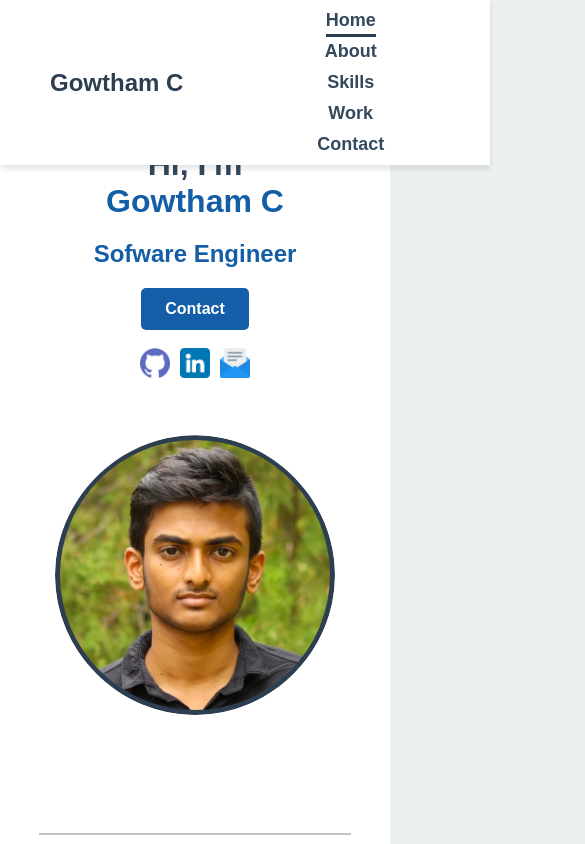
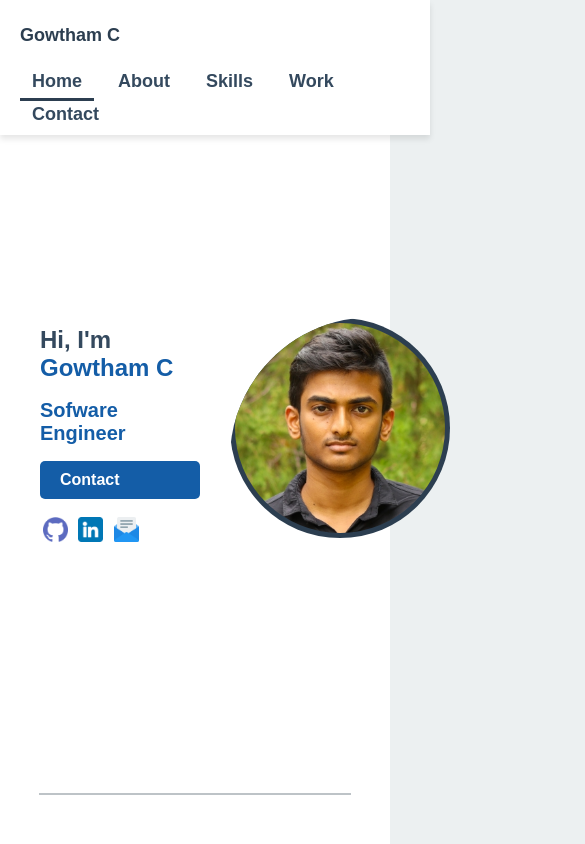
Before and after one commit to GowthamfromIndia/Gowtham_portfolio, a plain HTML site: page index.html in a window 390 px wide. Shown: the top 844 px of the page, 585 px wide, since content can reach past the window. Drawn offline with Linux system fonts and the light colour scheme.

Commit message:
Fixed index.html issue and updated Style.css

```diff
--- a/css/Style.css
+++ b/css/Style.css
@@ -101,7 +101,7 @@ nav ul li a:hover {
     text-align: center;
     padding: 80px 50px;
     position: relative;
-    background:white;
+    background: white;
 }
 
 /* Separator Line */
@@ -118,14 +118,12 @@ nav ul li a:hover {
 
 .section h2 {
     color: #145da7;
-
 }
 
 /* Remove the separator for the last section */
 .section:last-of-type::after {
     display: none;
 }
-
 
 /* Home Section */
 .home-container {
@@ -168,6 +166,7 @@ nav ul li a:hover {
     font-weight: bold;
     border-radius: 5px;
     transition: all 0.3s ease;
+    min-width: 120px;
 }
 
 /* Hover Effect for Button */
@@ -224,30 +223,7 @@ nav ul li a:hover {
     transform: scale(1.2);
 }
 
-/* Responsive Design */
-@media (max-width: 768px) {
-    .home-container {
-        flex-direction: column;
-        text-align: center;
-    }
-
-    .image {
-        margin-top: 20px;
-    }
-
-    /* Adjust nav for mobile */
-    nav ul {
-        flex-direction: column;
-        align-items: center;
-        gap: 10px;
-    }
-
-    /* Adjust logo position for small screens */
-    .logo {
-        margin-left: 0;
-    }
-}
-
+/* Skills Section */
 .skills-container {
     display: grid;
     grid-template-columns: repeat(auto-fit, minmax(250px, 1fr));
@@ -343,9 +319,10 @@ nav ul li a:hover {
     margin: 20px 0;
 }
 
+/* About Section */
 #about {
-    margin: 0 auto; /* Centers the section */
-    text-align: center; /* Centers the text */
+    margin: 0 auto;
+    text-align: center;
     line-height: 1.6;
 }
 
@@ -356,8 +333,7 @@ nav ul li a:hover {
     font-size: 18px;
 }
 
-
-
+/* Contact Section */
 #contact-form {
     display: flex;
     flex-direction: column;
@@ -402,6 +378,128 @@ nav ul li a:hover {
     font-weight: bold;
 }
 
-#one{
+#one {
     font-size: 18px;
 }
+
+/* Mobile Compatibility */
+@media (max-width: 768px) {
+    /* Improved Mobile Header */
+    header {
+        padding: 10px 20px;
+        flex-direction: column;
+        align-items: flex-start;
+    }
+
+    nav {
+        margin-left: 0;
+        width: 100%;
+        justify-content: flex-start;
+    }
+
+    nav ul {
+        flex-wrap: wrap;
+        gap: 15px;
+    }
+
+    /* Mobile Home Section */
+    .home-container {
+        padding: 20px;
+        margin-top: 60px;
+    }
+
+    .content h1 {
+        font-size: 28px;
+    }
+
+    .profile-bg {
+        width: 220px;
+        height: 220px;
+    }
+
+    .profile-bg img {
+        width: 210px;
+        height: 210px;
+    }
+
+    /* Mobile Skills Grid */
+    .skills-container {
+        grid-template-columns: 1fr;
+        padding: 0 15px;
+    }
+
+    /* Mobile Projects */
+    .projects-vertical {
+        padding: 0 15px;
+    }
+
+    .project h3 {
+        font-size: 22px;
+    }
+
+    .project p {
+        font-size: 16px;
+    }
+
+    /* Mobile Contact Form */
+    #contact-form {
+        width: 90%;
+    }
+
+    /* Touch-friendly Links */
+    .nav-link {
+        padding: 8px 12px;
+    }
+
+    /* Mobile Menu Spacing */
+    nav ul {
+        gap: 12px;
+        margin-top: 10px;
+    }
+}
+
+@media (max-width: 480px) {
+    /* Smaller Screens Adjustments */
+    .content h1 {
+        font-size: 24px;
+    }
+
+    .content h2 {
+        font-size: 20px;
+    }
+
+    .btn {
+        padding: 10px 20px;
+    }
+
+    .project ul li {
+        font-size: 14px;
+    }
+
+    /* Form Elements */
+    #contact-form input,
+    #contact-form textarea {
+        font-size: 14px;
+    }
+
+    /* Social Icons */
+    .social-links img {
+        width: 25px;
+        height: 25px;
+    }
+
+    /* Reduce Section Padding */
+    .section {
+        padding: 60px 20px;
+    }
+
+    /* Hide Logo Text on Very Small Screens */
+    .logo h2 {
+        font-size: 18px;
+    }
+}
+
+/* Add touch-action for better scrolling */
+html {
+    touch-action: manipulation;
+}
```
